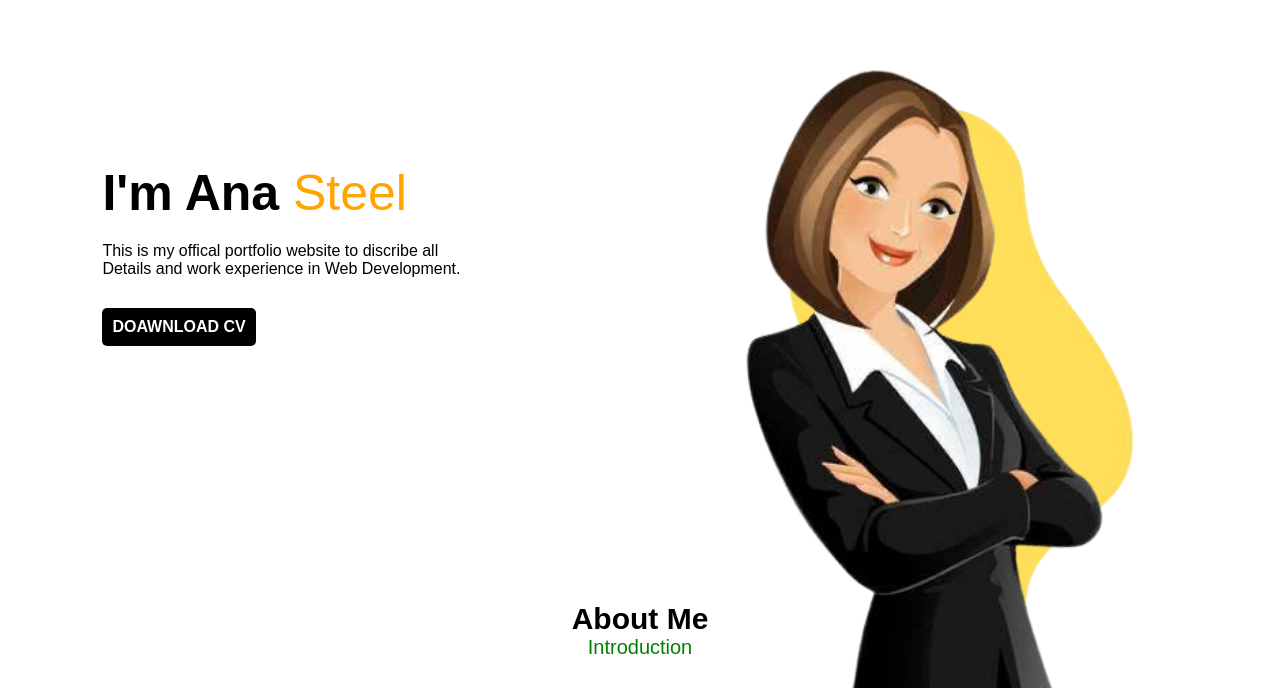
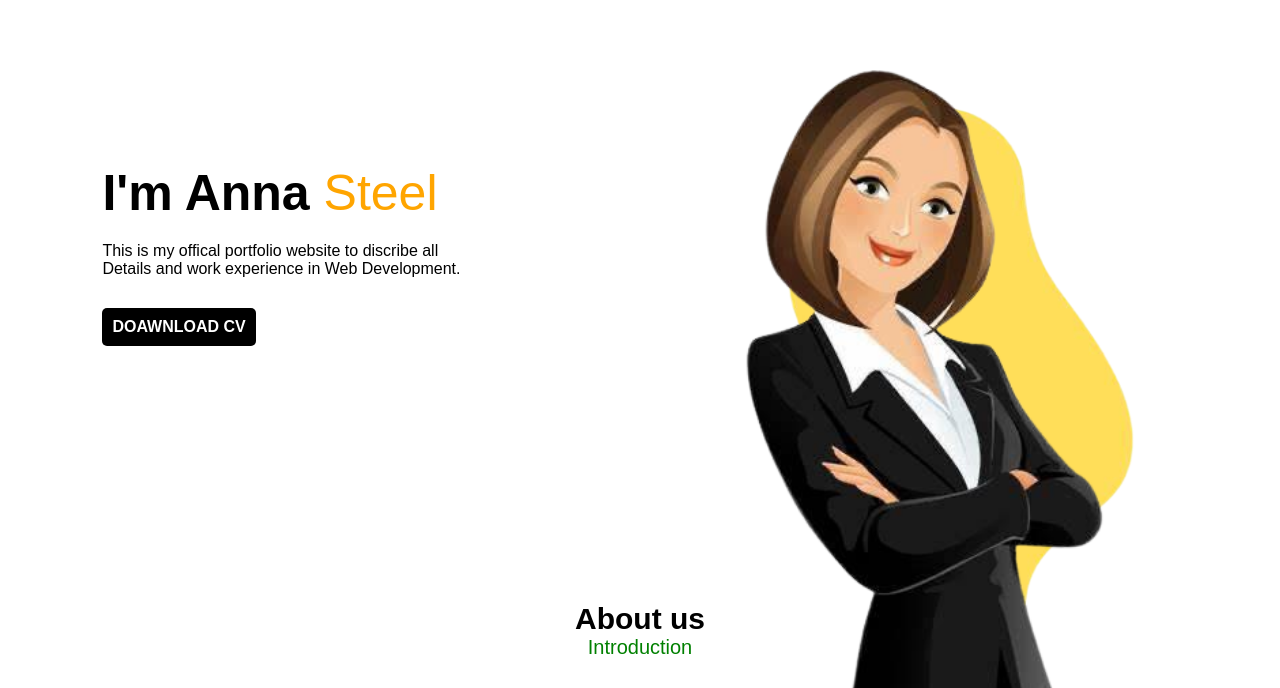
Before and after one commit to mrprime02/portfolio, a plain HTML site: page index.html in a window 1280 px wide. Shown: the part 98-786 px from the top of the page. Drawn offline with Linux system fonts and the light colour scheme; a web font is replaced by a local one.

Commit message:
portfolio version2

```diff
--- a/index.html
+++ b/index.html
@@ -37,7 +37,7 @@
         <section id="home">
             <div class="title">
 
-                <h1 id="username">I'm Ana <span id="lname">Steel</span></h1>
+                <h1 id="username">I'm Anna <span id="lname">Steel</span></h1>
                 <p id="user-detail">This is my offical portfolio website to discribe all
                     <br>
                     Details and work experience in Web Development.
@@ -57,7 +57,7 @@
         <!-- About -->
         <section id="about">
             <div class="about-head">
-                <h2 class="mainHead">About Me</h2>
+                <h2 class="mainHead">About us</h2>
                 <span class="subHead">Introduction</span>
             </div>
             <div class="about-content">
```
